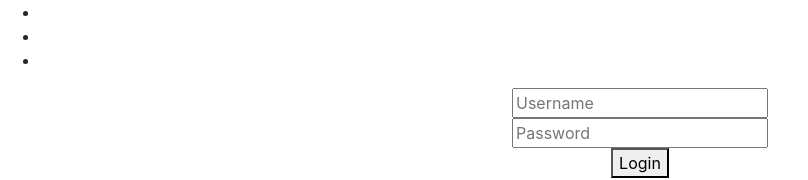
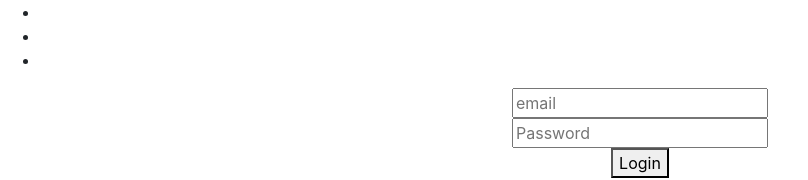
Before and after one commit to build-week-bucketlist/Front-End, a React (Create React App) app in the folder bucketlist-react/: page /signIn in a window 1280 px wide. Shown: the top 180 px of the page, without its empty margins (0-808 px from the left). Built offline with nearby package versions, Linux system fonts and the light colour scheme.

Commit message:
added some code on signin

```diff
--- a/bucketlist-react/src/Sign-in/SignInAction.js
+++ b/bucketlist-react/src/Sign-in/SignInAction.js
@@ -5,11 +5,11 @@ export const LOGIN_START = 'LOGIN_START'
 export const LOGIN_SUCCESS = 'LOGIN_SUCCESS'
 export const LOGIN_FAILED = 'LOGIN_FAILED'
 
-export function login(username, password) {
+export function login(email, password) {
     return (dispatch) => {
         dispatch({ type: LOGIN_START })
 
-        return axios.post('https://bucket-list-webpt6.herokuapp.com/api/login', { username, password })
+        return axios.post('https://bucket-list-webpt6.herokuapp.com/api/login', { email, password })
         .then((res) => {
             localStorage.setItem('token', res.data.token)
             dispatch({ type: LOGIN_SUCCESS })
--- a/bucketlist-react/src/Sign-in/components/SignInForm.js
+++ b/bucketlist-react/src/Sign-in/components/SignInForm.js
@@ -6,7 +6,7 @@ class Login extends React.Component {
     constructor() {
         super()
         this.state = {
-            username: '',
+            email: '',
             password: '',
         }
     }
@@ -18,10 +18,11 @@ class Login extends React.Component {
     handleSubmit = (e) => {
         e.preventDefault()
 
-
-        this.props.login(this.state.credentials)
+        const {email, password} = this.state
+        this.props.login(email,
+            password)
         .then(() => {
-            this.props.history.push("/bucketList")
+            this.props.history.push("/")
         })
         .catch((err) => {
             console.error(err)
@@ -29,12 +30,12 @@ class Login extends React.Component {
     }
 
     render() {
-        const { username, password } = this.state
+        const { email, password } = this.state
         const { isLoading, error } = this.props
 
         return (
             <form onSubmit={this.handleSubmit}>
-                <input type="text" name="username" placeholder="Username" value={username} onChange={this.handleChange} /><br />
+                <input type="text" name="email" placeholder="email" value={email} onChange={this.handleChange} /><br />
                 <input type="password" name="password" placeholder="Password" value={password} onChange={this.handleChange} /><br />
 
                 {isLoading
```
